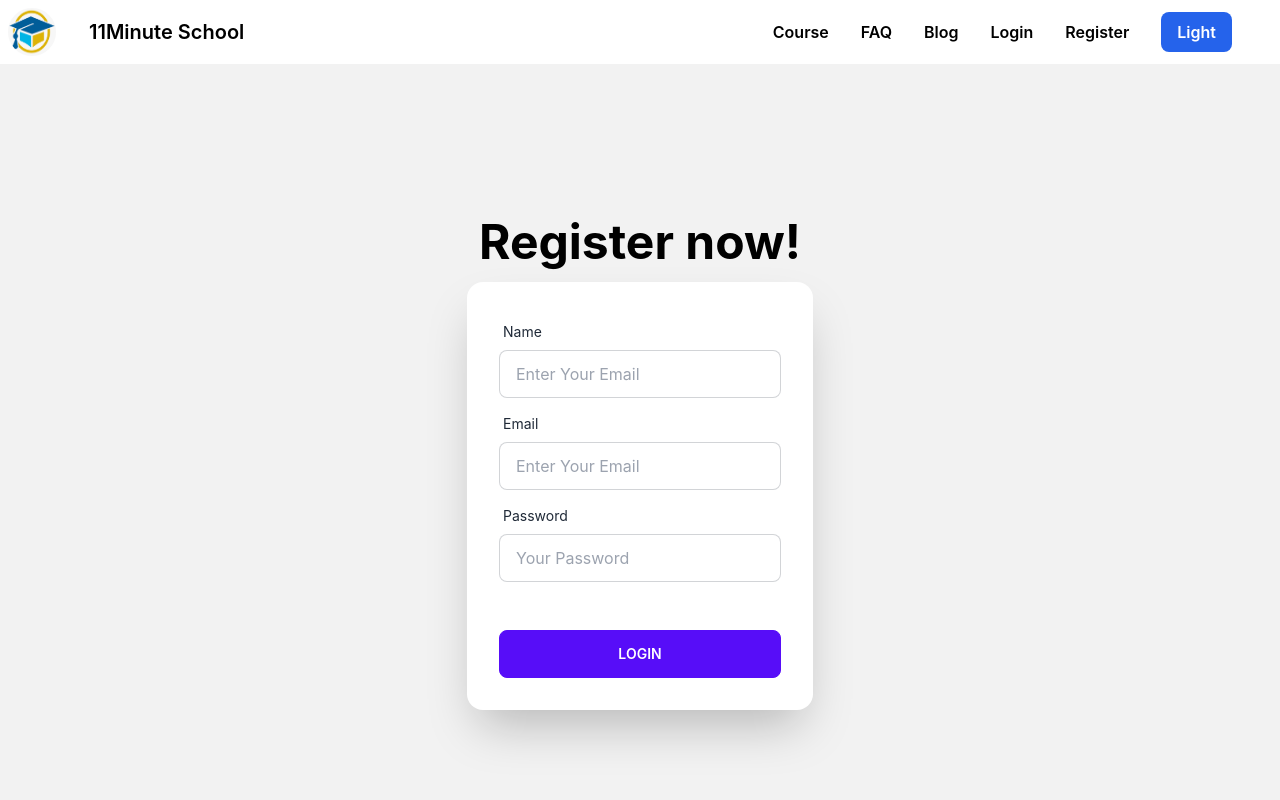
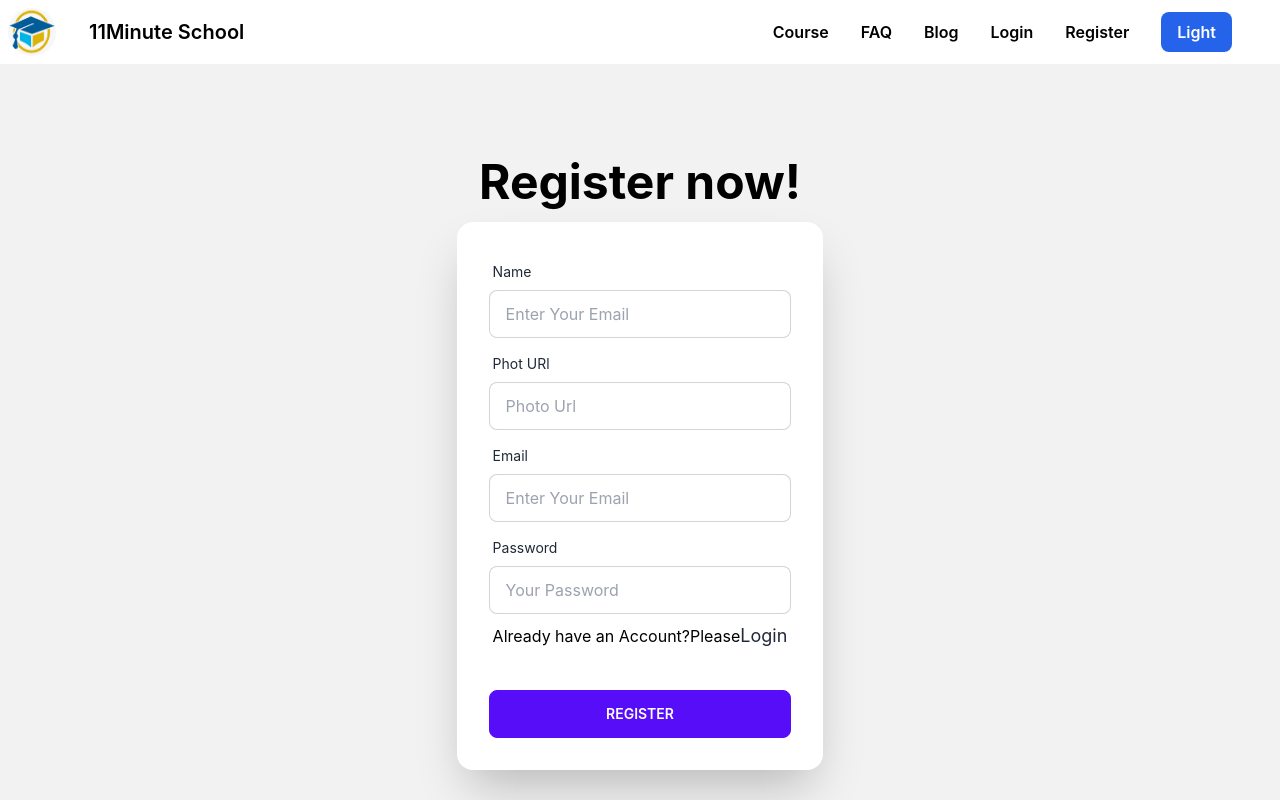
Before and after one commit to mrrafi5869/learning-platform-website-client-repo, a React (Create React App) app: page /register in a window 1280 px wide. Shown: the top 800 px of the page. Built offline with nearby package versions, Linux system fonts and the light colour scheme.

Commit message:
course name

```diff
--- a/package.json
+++ b/package.json
@@ -3,6 +3,8 @@
   "version": "0.1.0",
   "private": true,
   "dependencies": {
+    "@fortawesome/fontawesome-svg-core": "^6.2.0",
+    "@fortawesome/free-solid-svg-icons": "^6.2.0",
     "@testing-library/jest-dom": "^5.16.5",
     "@testing-library/react": "^13.4.0",
     "@testing-library/user-event": "^13.5.0",
@@ -10,8 +12,11 @@
     "firebase": "^9.12.1",
     "react": "^18.2.0",
     "react-dom": "^18.2.0",
+    "react-icons": "^4.6.0",
     "react-router-dom": "^6.4.2",
     "react-scripts": "5.0.1",
+    "react-to-pdf": "^0.0.14",
+    "save": "^2.9.0",
     "web-vitals": "^2.1.4"
   },
   "scripts": {
--- a/src/App.js
+++ b/src/App.js
@@ -38,6 +38,10 @@ function App() {
           path: "/blog",
           element: <Blog></Blog>
         },
+        {
+          path: "/course:id",
+          element: <Blog></Blog>
+        },
       ]
     }
   ])
--- a/src/components/Course/Course.jsx
+++ b/src/components/Course/Course.jsx
@@ -1,17 +1,19 @@
 import React from "react";
+import { Link } from "react-router-dom";
 
 const Course = ({ course }) => {
+  const {id, name, price, date, img} = course;
   return (
     <div className="card w-96 bg-base-100 shadow-xl image-full m-5">
       <figure className="m-3">
-        <img className="rounded-lg" src={course.img} alt="Shoes" />
+        <img className="rounded-lg" src={img} alt="Shoes" />
       </figure>
       <div className="card-body">
-        <h2 className="card-title text-yellow-300">{course.name} Course</h2>
-        <p className="text-sky-500 font-extrabold text-lg">Price: Only {course.price}</p>
-        <p className="text-amber-500 font-bold">This Course will start at: {course.date}</p>
+        <h2 className="card-title text-yellow-300">{name} Course</h2>
+        <p className="text-sky-500 font-extrabold text-lg">Price: Only {price}</p>
+        <p className="text-amber-500 font-bold">This Course will start at: {date}</p>
         <div className="card-actions justify-end">
-          <button className="btn btn-primary">Buy Now</button>
+          <Link to={`/category/${id}`} className="btn btn-primary">Details</Link>
         </div>
       </div>
     </div>
--- a/src/components/Course/Courses.jsx
+++ b/src/components/Course/Courses.jsx
@@ -1,6 +1,7 @@
 import React from 'react';
 import { useEffect } from 'react';
 import { useState } from 'react';
+import { Link } from 'react-router-dom';
 import Course from './Course';
 
 const Courses = () => {
@@ -12,6 +13,15 @@ const Courses = () => {
         .then(data => setCourses(data));
     } , [])
     return (
+        <div className='flex align-middle my-12'>
+            <div>
+                {
+                    courses.map(course => <Link
+                        key={course.id}
+                        className = "bg-black text-white my-3 p-5 w-64 rounded-md font-semibold text-center ml-7 block"
+                    >{course.name}</Link>)
+                }
+            </div>
             <div className='w-3/4 mx-auto grid grid-cols-3'>
                 {
                     courses.map(course => <Course
@@ -20,6 +30,7 @@ const Courses = () => {
                     ></Course>)
                 }
             </div>
+        </div>
     );
 };
 
--- a/src/components/Login/Login/Login.jsx
+++ b/src/components/Login/Login/Login.jsx
@@ -1,5 +1,6 @@
 import React from "react";
 import { Link } from "react-router-dom";
+import { FaGoogle, FaGithub } from 'react-icons/fa';
 
 const Login = () => {
   const handleSubmit = (event) => {
@@ -13,6 +14,10 @@ const Login = () => {
       <div className="hero min-h-screen bg-base-200">
         <div className="hero-content flex-col">
           <div className="text-center lg:text-left">
+            <div className="flex space-x-56">
+              <button className="btn btn-outline"><FaGithub className="mr-2 text-lg text-gray-500"></FaGithub> Github</button>
+              <button className="btn btn-outline btn-primary"><FaGoogle className="mr-2 text-lg text-blue-500"></FaGoogle>Google</button>
+            </div>
             <h1 className="text-5xl font-bold">Please Login now!</h1>
           </div>
           <div className="card flex-shrink-0 w-full max-w-sm shadow-2xl bg-base-100">
@@ -39,10 +44,13 @@ const Login = () => {
                   className="input input-bordered"
                 />
                 <label className="label">
+                  <>
+                  Don't have an Account?Please
                   <Link
                     to="/register"
-                  className="label-text-alt link link-hover"
-                ></Link>
+                    className="label-text-alt link link-hover text-lg"
+                  >Register</Link>
+                  </>
                 </label>
               </div>
               <div className="form-control mt-6">
--- a/src/components/Login/Register/Register.jsx
+++ b/src/components/Login/Register/Register.jsx
@@ -44,6 +44,17 @@ const Register = () => {
             </div>
             <div className="form-control">
               <label className="label">
+                <span className="label-text">Phot URl</span>
+              </label>
+              <input
+                type="text"
+                name="photo"
+                placeholder="Photo Url"
+                className="input input-bordered"
+              />
+            </div>
+            <div className="form-control">
+              <label className="label">
                 <span className="label-text">Email</span>
               </label>
               <input
@@ -64,14 +75,17 @@ const Register = () => {
                 className="input input-bordered"
               />
               <label className="label">
-                <Link
-                  to="/register"
-                  className="label-text-alt link link-hover"
-                ></Link>
+                <>
+                Already have an Account?Please
+                 <Link
+                  to="/login"
+                  className="label-text-alt link link-hover text-lg"
+                >Login</Link>
+                </>
               </label>
             </div>
             <div className="form-control mt-6">
-              <button className="btn btn-primary">Login</button>
+              <button className="btn btn-primary">Register</button>
             </div>
           </form>
         </div>
--- a/src/components/Navbar/Navbar.jsx
+++ b/src/components/Navbar/Navbar.jsx
@@ -1,6 +1,6 @@
 import React, { useEffect, useState } from "react";
 import { Link } from "react-router-dom";
-import './Navbar.css'
+import './Navbar.css';
 
 const Navbar = () => {
 
@@ -15,6 +15,7 @@ const Navbar = () => {
   useEffect(() => {
     document.body.className = theme;
   }, [theme]);
+
 
   return (
     <div className={`Navbar ${theme}`}>
```
Also changed, not shown: 1 other file (tests, documents, lock files or other folders). Lines whose indentation alone changed are shown as unchanged.
